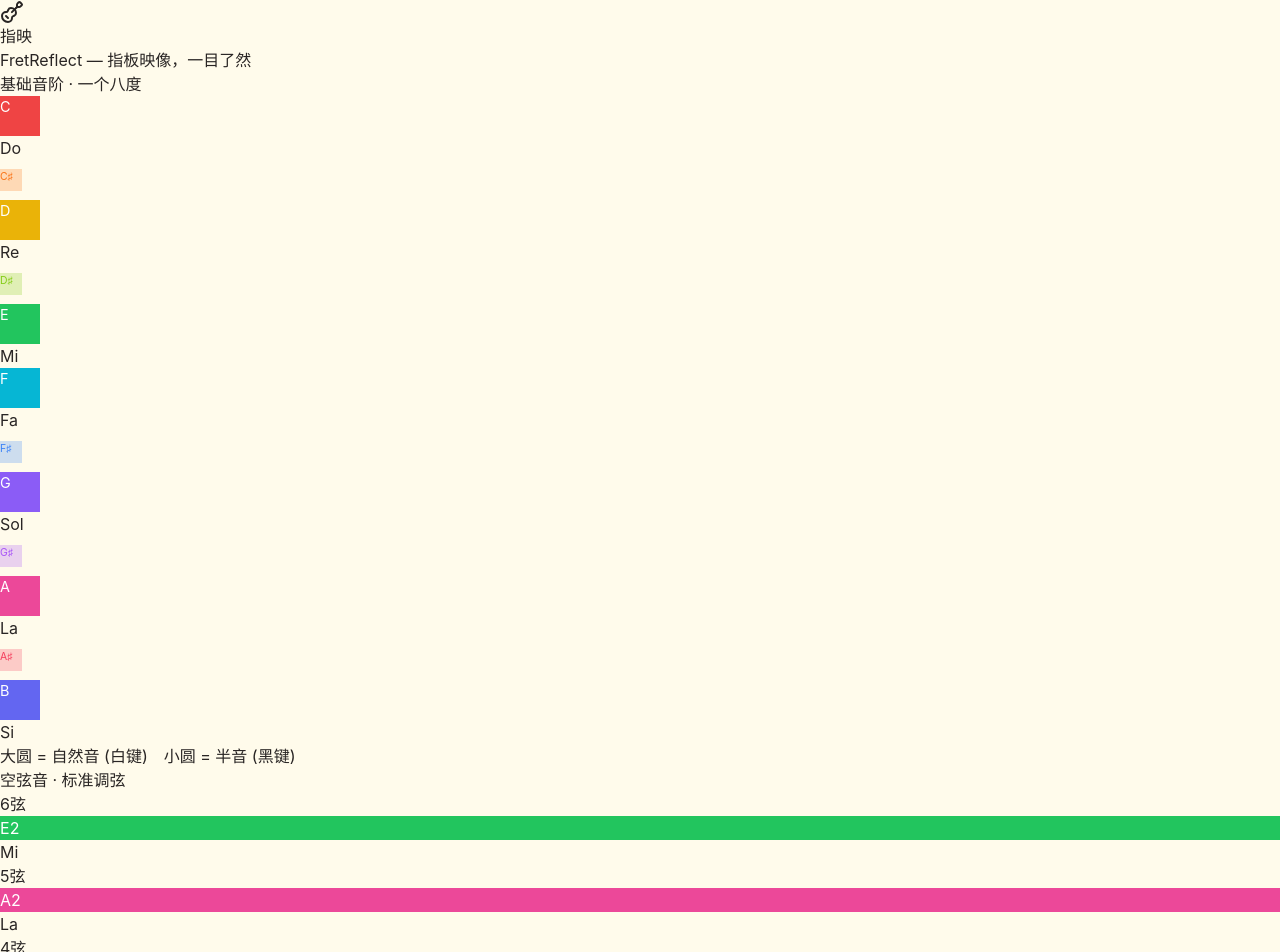
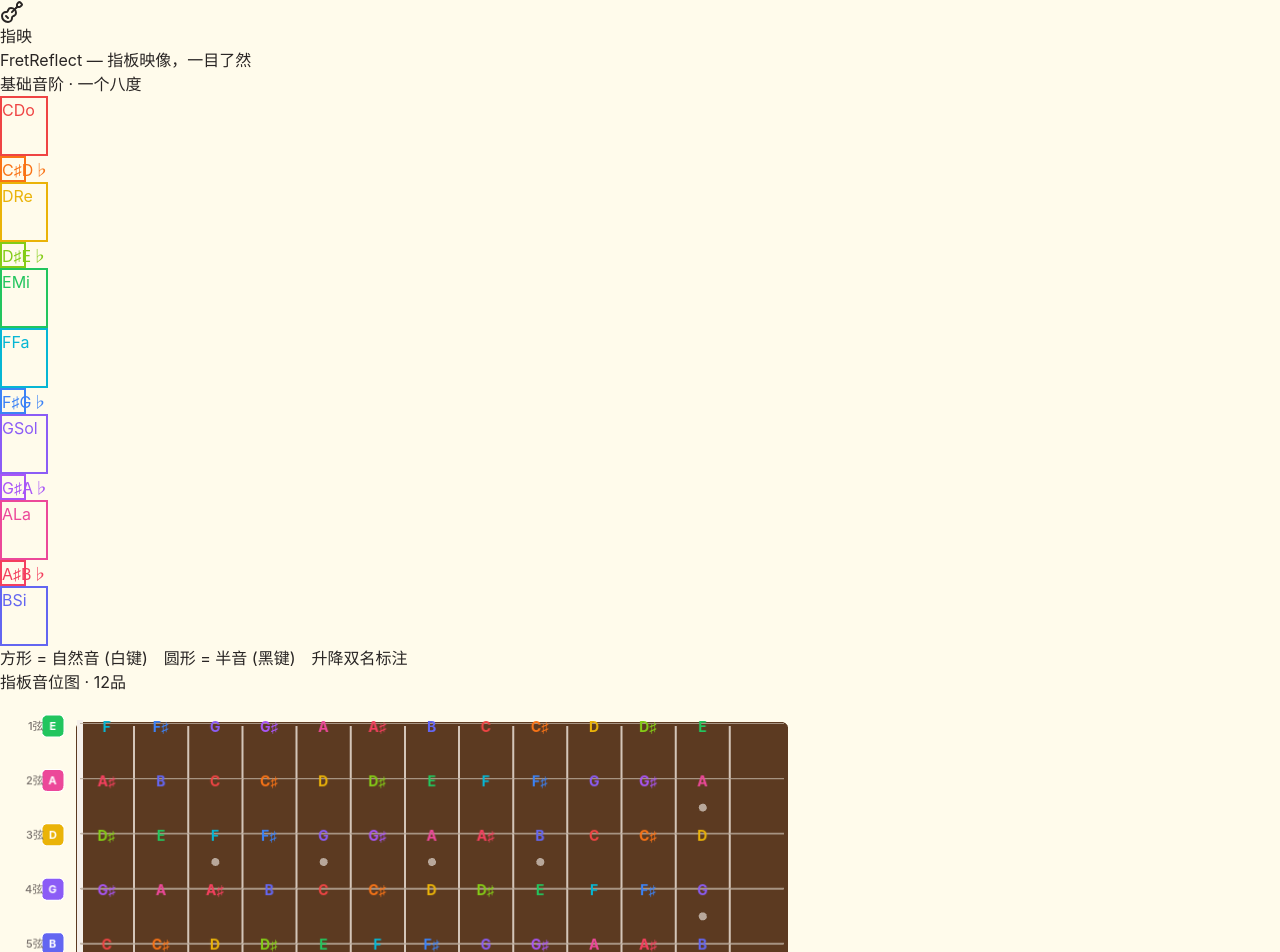
Before and after one commit to WayMaker-zero/FretReflect, a React (Vite) app: page / in a window 1280 px wide. Shown: the top 952 px of the page. Built offline with nearby package versions, Linux system fonts and the light colour scheme.

Commit message:
style: 美化各界面 UI 样式

```diff
--- a/src/App.tsx
+++ b/src/App.tsx
@@ -1,6 +1,5 @@
 import Header from "./components/Header"
 import ScalePanel from "./components/ScalePanel"
-import OpenStringPanel from "./components/OpenStringPanel"
 import FretboardCanvas from "./components/FretboardCanvas"
 import ChordPanel from "./components/ChordPanel"
 
@@ -9,7 +8,6 @@ export default function App() {
     <div className="min-h-screen pb-12">
       <Header />
       <ScalePanel />
-      <OpenStringPanel />
       <FretboardCanvas />
       <ChordPanel />
       <footer className="text-center text-xs text-stone-400 py-4">
--- a/src/components/FretboardCanvas.tsx
+++ b/src/components/FretboardCanvas.tsx
@@ -2,7 +2,6 @@ import { useEffect, useRef } from "react"
 import { Application, Graphics, Text, TextStyle, Container } from "pixi.js"
 import { getAllFretNotes, FRET_COUNT } from "../constants/tuning"
 import { getNoteColor } from "../utils/fretboard"
-import type { FretNote } from "../types"
 
 const FRETBOARD_COLOR = 0x5c3a21
 const FRET_COLOR = 0xd4c5b9
@@ -10,7 +9,7 @@ const STRING_COLOR = 0xb8a99a
 const NUT_COLOR = 0xf5f0eb
 const FRETBOARD_WIDTH = 800
 const FRETBOARD_HEIGHT = 320
-const LEFT_MARGIN = 60
+const LEFT_MARGIN = 80
 const TOP_MARGIN = 32
 const BOTTOM_MARGIN = 16
 
@@ -71,7 +70,7 @@ export default function FretboardCanvas() {
           className="min-w-[800px] flex justify-center"
         />
         <p className="text-center text-xs text-stone-400 mt-2">
-          横向 = 品丝　纵向 = 琴弦(上1弦最细 → 下6弦最粗)　圆圈内为音名
+          横向 = 品丝　纵向 = 琴弦(上1弦最细 → 下6弦最粗)　左侧方形 = 空弦音
         </p>
       </div>
     </section>
@@ -136,10 +135,10 @@ function drawFretboard(app: Application) {
     }
   }
 
-  const noteStyle = new TextStyle({
-    fontSize: 9,
+  const fret0TextStyle = new TextStyle({
+    fontSize: 11,
     fontFamily: "-apple-system, BlinkMacSystemFont, sans-serif",
-    fontWeight: "600",
+    fontWeight: "700",
     fill: "#ffffff",
     align: "center",
   })
@@ -151,19 +150,41 @@ function drawFretboard(app: Application) {
     for (let f = 0; f <= FRET_COUNT; f++) {
       const note = stringNotes[f]
       const x = LEFT_MARGIN + f * fretWidth - fretWidth / 2
-      const color = getNoteColor(note.note)
+      const cssColor = getNoteColor(note.note)
 
-      const bg = new Graphics()
-      const radius = 9
-      bg.circle(x, y, radius)
-      bg.fill(color)
-      container.addChild(bg)
+      if (f === 0) {
+        const boxSize = 22
+        const box = new Graphics()
+        box.roundRect(x - boxSize / 2, y - boxSize / 2, boxSize, boxSize, 5)
+        box.fill(cssHexToNumber(cssColor))
+        box.stroke({ color: 0xffffff, width: 1 })
+        container.addChild(box)
 
-      const text = new Text({ text: formatNoteLabel(note), style: noteStyle })
-      text.anchor.set(0.5)
-      text.x = x
-      text.y = y
-      container.addChild(text)
+        const text = new Text({
+          text: note.note.replace("#", "♯"),
+          style: fret0TextStyle,
+        })
+        text.anchor.set(0.5)
+        text.x = x
+        text.y = y
+        container.addChild(text)
+      } else {
+        const textStyle = new TextStyle({
+          fontSize: 14,
+          fontFamily: "-apple-system, BlinkMacSystemFont, sans-serif",
+          fontWeight: "700",
+          fill: cssColor,
+          align: "center",
+        })
+        const text = new Text({
+          text: note.note.replace("#", "♯"),
+          style: textStyle,
+        })
+        text.anchor.set(0.5)
+        text.x = x
+        text.y = y
+        container.addChild(text)
+      }
     }
   }
 
@@ -180,7 +201,7 @@ function drawFretboard(app: Application) {
     const y = TOP_MARGIN + s * stringGap
     const label = new Text({ text: stringLabels[s], style: stringLabelStyle })
     label.anchor.set(1, 0.5)
-    label.x = LEFT_MARGIN - 10
+    label.x = LEFT_MARGIN - 36
     label.y = y
     container.addChild(label)
   }
@@ -209,6 +230,6 @@ function drawFretboard(app: Application) {
   container.addChild(nutLabel)
 }
 
-function formatNoteLabel(note: FretNote): string {
-  return note.note.replace("#", "♯")
+function cssHexToNumber(css: string): number {
+  return parseInt(css.replace("#", ""), 16)
 }
--- a/src/components/OpenStringPanel.tsx
+++ /dev/null
@@ -1,38 +0,0 @@
-import { STANDARD_TUNING } from "../constants/tuning"
-import { NOTE_LABEL_CN } from "../constants/notes"
-import { getNoteColor } from "../utils/fretboard"
-
-export default function OpenStringPanel() {
-  return (
-    <section className="max-w-3xl mx-auto px-4 mb-8">
-      <h2 className="text-lg font-semibold text-stone-700 mb-4 flex items-center gap-2">
-        <span className="w-1.5 h-5 bg-emerald-500 rounded-full inline-block" />
-        空弦音 · 标准调弦
-      </h2>
-      <div className="bg-white rounded-2xl shadow-sm border border-stone-200 p-5">
-        <div className="flex items-center justify-center gap-2 sm:gap-4">
-          {STANDARD_TUNING.map((s) => {
-            const color = getNoteColor(s.note)
-            const label = NOTE_LABEL_CN[s.note]
-            return (
-              <div key={s.stringNumber} className="flex flex-col items-center gap-1.5">
-                <span className="text-[10px] text-stone-400">{s.stringNumber}弦</span>
-                <div
-                  className="w-14 h-14 rounded-full flex flex-col items-center justify-center shadow-sm"
-                  style={{ backgroundColor: color, color: "#fff" }}
-                >
-                  <span className="text-lg font-bold leading-tight">{s.note}</span>
-                  <span className="text-[10px] opacity-80 leading-tight">{s.octave}</span>
-                </div>
-                <span className="text-[11px] text-stone-500">{label.split(" ")[1]?.replace(/[()]/g, "") || label}</span>
-              </div>
-            )
-          })}
-        </div>
-        <p className="text-center text-xs text-stone-400 mt-3">
-          从右到左：1弦(最细) → 6弦(最粗)　标准音高 E4·B3·G3·D3·A2·E2
-        </p>
-      </div>
-    </section>
-  )
-}
--- a/src/components/ScalePanel.tsx
+++ b/src/components/ScalePanel.tsx
@@ -1,5 +1,9 @@
-import { ALL_NOTES, NATURAL_NOTES, NOTE_LABEL_CN } from "../constants/notes"
+import { ALL_NOTES, NATURAL_NOTES, ENHARMONIC_NAMES } from "../constants/notes"
 import { getNoteColor } from "../utils/fretboard"
+
+const SOLFEGE_MAP: Record<string, string> = {
+  C: "Do", D: "Re", E: "Mi", F: "Fa", G: "Sol", A: "La", B: "Si",
+}
 
 export default function ScalePanel() {
   return (
@@ -8,43 +12,64 @@ export default function ScalePanel() {
         <span className="w-1.5 h-5 bg-amber-500 rounded-full inline-block" />
         基础音阶 · 一个八度
       </h2>
-      <div className="bg-white rounded-2xl shadow-sm border border-stone-200 p-5">
-        <div className="flex items-end justify-center gap-1 sm:gap-2 flex-wrap">
+      <div className="bg-white rounded-2xl shadow-sm border border-stone-200 p-6">
+        <div className="flex items-end justify-center">
           {ALL_NOTES.map((note) => {
             const isNatural = NATURAL_NOTES.includes(note)
             const color = getNoteColor(note)
+
+            if (isNatural) {
+              return (
+                <div key={note} className="flex flex-col items-center shrink-0">
+                  <div
+                    className="flex flex-col items-center justify-center rounded-md bg-white shadow-sm"
+                    style={{
+                      width: 48,
+                      height: 60,
+                      borderWidth: 2,
+                      borderStyle: "solid",
+                      borderColor: color,
+                      color: color,
+                    }}
+                  >
+                    <span className="text-base font-bold leading-tight">{note}</span>
+                    <span className="text-[10px] leading-tight opacity-60">
+                      {SOLFEGE_MAP[note]}
+                    </span>
+                  </div>
+                </div>
+              )
+            }
+
+            const enh = ENHARMONIC_NAMES[note]
             return (
-              <div
-                key={note}
-                className="flex flex-col items-center"
-                style={{ minWidth: isNatural ? "44px" : "28px" }}
-              >
+              <div key={note} className="relative shrink-0" style={{ width: 0 }}>
                 <div
-                  className="rounded-full flex items-center justify-center font-bold transition-shadow hover:shadow-md"
+                  className="absolute rounded-full bg-white flex flex-col items-center justify-center shadow-sm"
                   style={{
-                    width: isNatural ? "40px" : "22px",
-                    height: isNatural ? "40px" : "22px",
-                    backgroundColor: isNatural ? color : `${color}40`,
-                    color: isNatural ? "#fff" : color,
-                    fontSize: isNatural ? "0.9rem" : "0.65rem",
-                    marginTop: isNatural ? "0" : "9px",
-                    marginBottom: isNatural ? "0" : "9px",
+                    width: 26,
+                    height: 26,
+                    left: -13,
+                    top: -6,
+                    borderWidth: 2,
+                    borderStyle: "solid",
+                    borderColor: color,
+                    color: color,
                   }}
-                  title={NOTE_LABEL_CN[note]}
                 >
-                  {isNatural ? note : note.replace("#", "♯")}
+                  {enh && (
+                    <>
+                      <span className="text-[8px] font-bold leading-none">{enh.sharp}</span>
+                      <span className="text-[7px] font-medium leading-none opacity-70">{enh.flat}</span>
+                    </>
+                  )}
                 </div>
-                {isNatural && (
-                  <span className="text-[10px] text-stone-400 mt-1">
-                    {NOTE_LABEL_CN[note].split(" ")[1]?.replace(/[()]/g, "") || ""}
-                  </span>
-                )}
               </div>
             )
           })}
         </div>
-        <p className="text-center text-xs text-stone-400 mt-3">
-          大圆 = 自然音 (白键)　小圆 = 半音 (黑键)
+        <p className="text-center text-xs text-stone-400 mt-4">
+          方形 = 自然音 (白键)　圆形 = 半音 (黑键)　升降双名标注
         </p>
       </div>
     </section>
--- a/src/constants/notes.ts
+++ b/src/constants/notes.ts
@@ -36,3 +36,11 @@ export function getOctaveAtFret(baseOctave: number, openNote: NoteName, fret: nu
   const idx = getNoteIndex(openNote) + fret
   return baseOctave + Math.floor(idx / 12)
 }
+
+export const ENHARMONIC_NAMES: Record<string, { sharp: string; flat: string }> = {
+  "C#": { sharp: "C♯", flat: "D♭" },
+  "D#": { sharp: "D♯", flat: "E♭" },
+  "F#": { sharp: "F♯", flat: "G♭" },
+  "G#": { sharp: "G♯", flat: "A♭" },
+  "A#": { sharp: "A♯", flat: "B♭" },
+}
```
